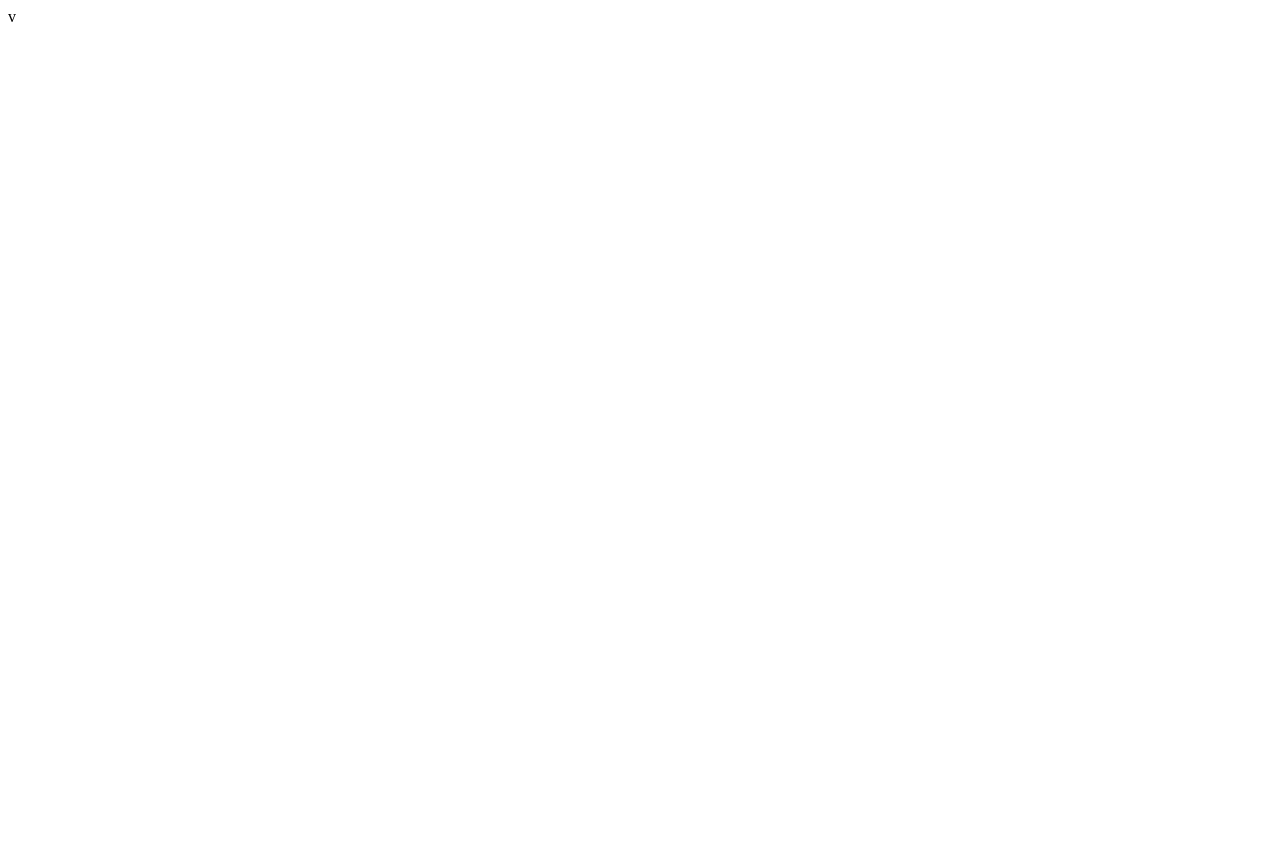
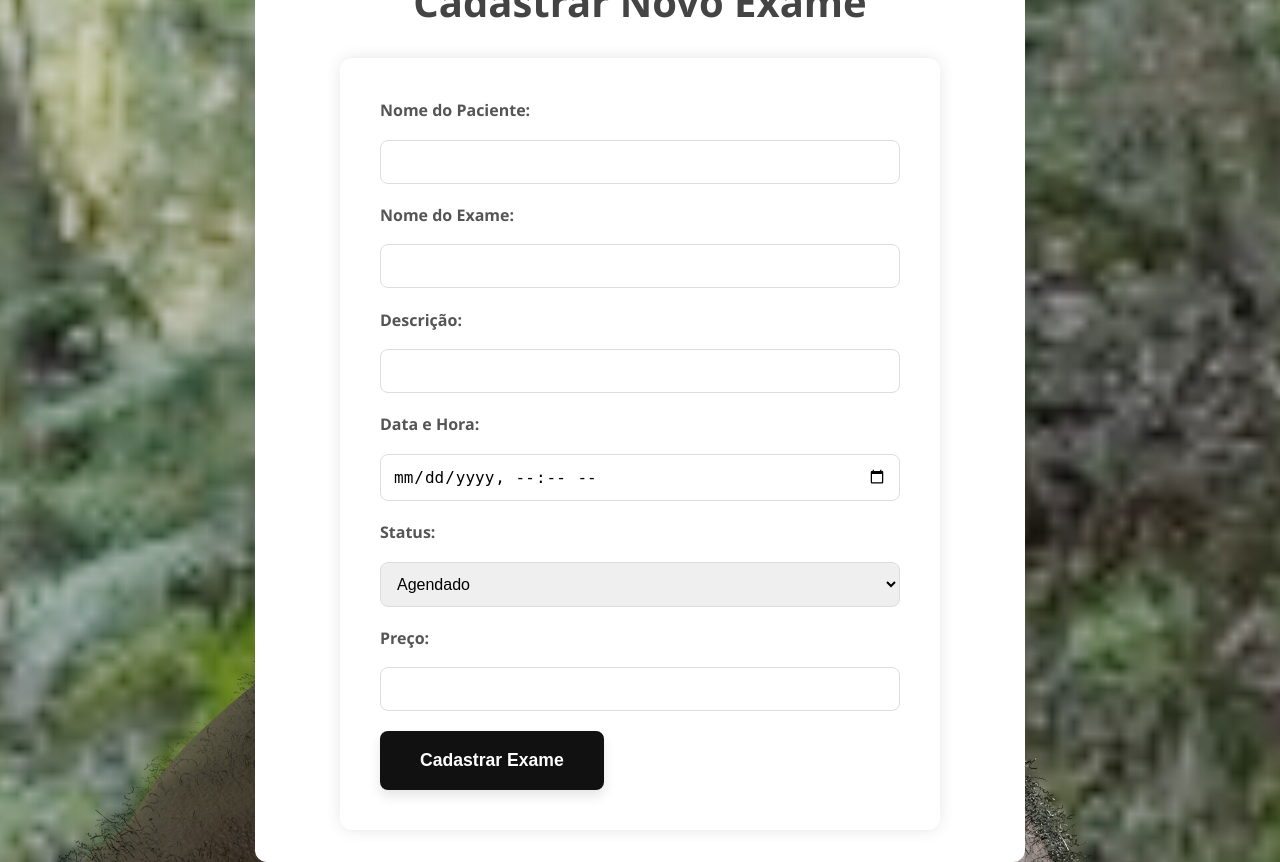
Before and after one commit to LucaoRAs/projetoengsoftware2, a Flask app: page /exames/novo in a window 1280 px wide. Before the commit the page is almost empty. Before the commit the page ends 22 px from the top, so only its background shows below. Run offline with Flask 3, Linux system fonts and the light colour scheme.

Commit message:
novo_exame.html

```diff
--- a/meu-projeto/app/templates/novo_exame.html
+++ b/meu-projeto/app/templates/novo_exame.html
@@ -1 +1,52 @@
-v
+<!DOCTYPE html>
+<html lang="pt-br">
+<head>
+    <meta charset="UTF-8">
+    <meta name="viewport" content="width=device-width, initial-scale=1.0">
+    <title>Cadastrar Novo Exame</title>
+    <link rel="stylesheet" href="{{ url_for('static', filename='css/style.css') }}">
+</head>
+<body class="fade-in">
+    <div class="container-novo-exame">
+        <h1 class="text-center">Cadastrar Novo Exame</h1>
+
+        <form action="{{ url_for('exame.criar_exame') }}" method="POST" class="form">
+            <div class="form-group">
+                <label for="nome_paciente">Nome do Paciente:</label>
+                <input type="text" name="nome_paciente" required>
+            </div>
+
+            <div class="form-group">
+                <label for="nome">Nome do Exame:</label>
+                <input type="text" name="nome" required>
+            </div>
+
+            <div class="form-group">
+                <label for="descricao">Descrição:</label>
+                <input type="text" name="descricao" required>
+            </div>
+
+            <div class="form-group">
+                <label for="data_hora">Data e Hora:</label>
+                <input type="datetime-local" name="data_hora" required>
+            </div>
+
+            <div class="form-group">
+                <label for="status">Status:</label>
+                <select name="status" required>
+                    <option value="Agendado">Agendado</option>
+                    <option value="Concluído">Concluído</option>
+                    <option value="Cancelado">Cancelado</option>
+                </select>
+            </div>
+
+            <div class="form-group">
+                <label for="preco">Preço:</label>
+                <input type="number" name="preco" step="0.01" required>
+            </div>
+
+            <button type="submit" class="btn">Cadastrar Exame</button>
+        </form>
+    </div>
+</body>
+</html>
```
